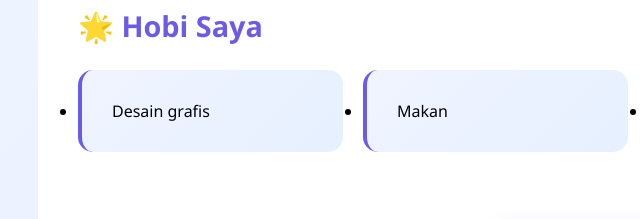
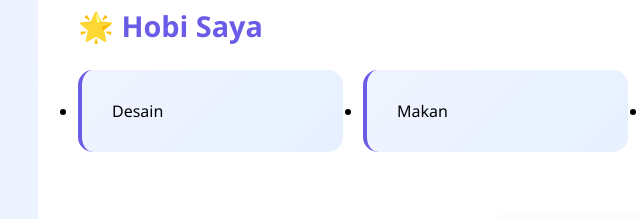
Before and after one commit to succikaaa/6102_Suci-Sulistyowati_TEK-WEB-B, a plain HTML site: page Teori-Pertemuan-3/index.html in a window 1280 px wide. Shown: the part 554-773 px from the top of the page, 2-642 px from the left. Drawn offline with Linux system fonts and the light colour scheme.

Commit message:
Tugas Teori P3 (Mas Ega) Portofolio

```diff
--- a/Teori-Pertemuan-3/index.html
+++ b/Teori-Pertemuan-3/index.html
@@ -248,7 +248,7 @@
         <h3>🌟 Hobi Saya</h3>
 
         <ul class="hobbies-grid">
-            <li class="hobby-card">Desain grafis</li>
+            <li class="hobby-card">Desain</li>
             <li class="hobby-card">Makan</li>
             <li class="hobby-card">Membaca buku</li>
             <li class="hobby-card">Nonton film</li>
```
